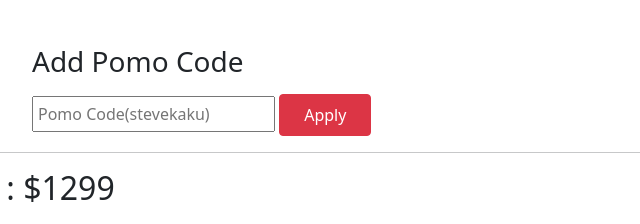
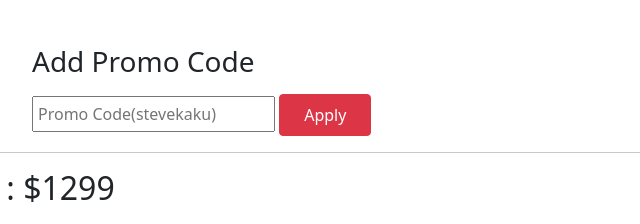
Before and after one commit to rownok420/mac-book-pro-assignment, a plain HTML site: page index.html in a window 1280 px wide. Shown: the part 931-1155 px from the top of the page, 620-1260 px from the left. Drawn offline with nearby package versions, Linux system fonts and the light colour scheme.

Commit message:
spelling change

```diff
--- a/index.html
+++ b/index.html
@@ -69,8 +69,8 @@
                             </table>
                         </div>
                         <div>
-                            <h3 class="my-3">Add Pomo Code</h3>
-                            <input id="pomo-input" class="p-1" type="text" placeholder="Pomo Code(stevekaku)">
+                            <h3 class="my-3">Add Promo Code</h3>
+                            <input id="pomo-input" class="p-1" type="text" placeholder="Promo Code(stevekaku)">
                             <button onclick="pomoCode()" class="btn btn-danger py-2 px-4">Apply</button>
                         </div>
                     </div>
```
